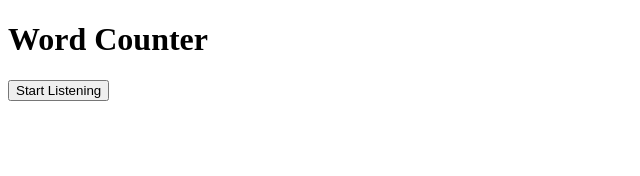
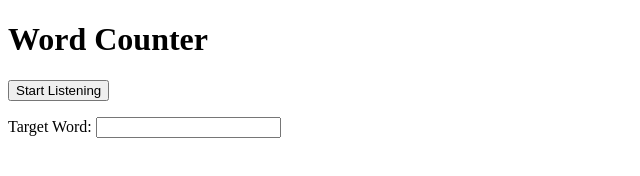
Before and after one commit to au6usto/word_counter, a plain HTML site: page index.html in a window 1280 px wide. Shown: the whole page, without its empty margins (0-640 px from the left). Drawn offline with Linux system fonts and the light colour scheme.

Commit message:
word counting and input

```diff
--- a/index.html
+++ b/index.html
@@ -9,6 +9,8 @@
   <h1>Word Counter</h1>
   <button id="toggleListening">Start Listening</button>
   <p id="status"></p>
+  <label for="targetWord">Target Word:</label>
+  <input type="text" id="targetWord" />
   <p id="wordsListened"></p>
   <script src="app.js"></script>
 </body>
```
